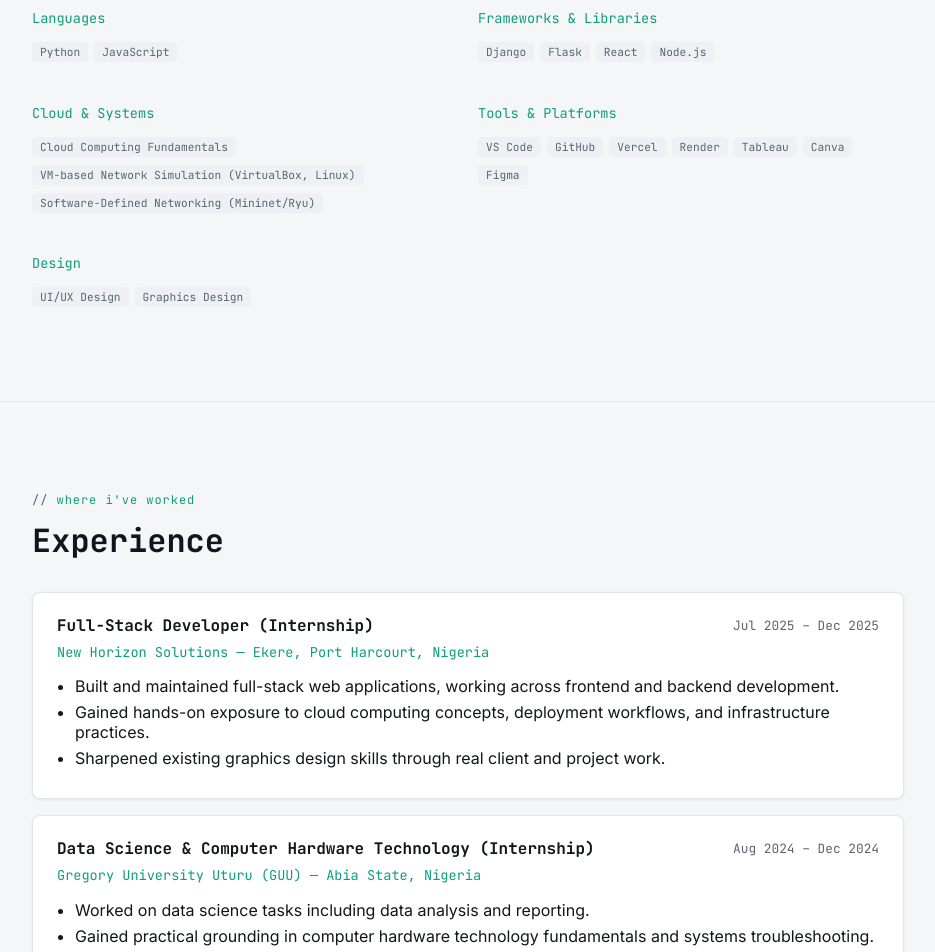
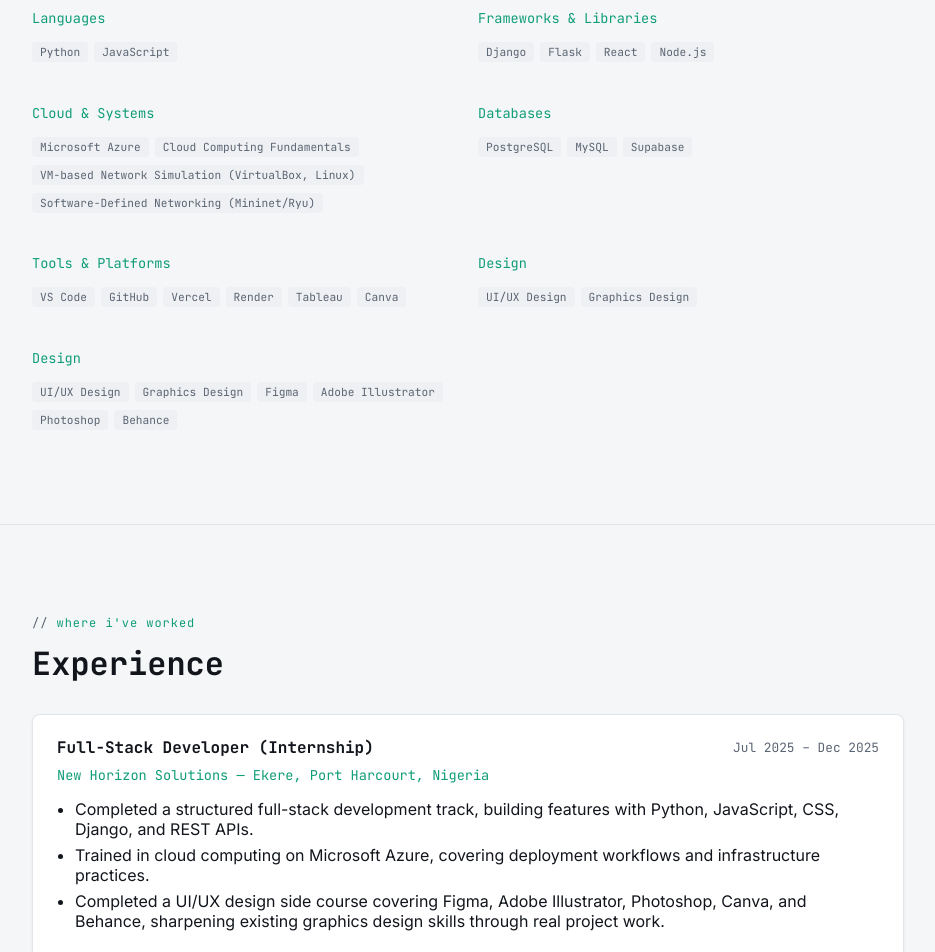
Before and after one commit to Darchis01/Chisom-Portfolio, a React (Vite) app: page / in a window 1280 px wide. Shown: the part 1780-2732 px from the top of the page, without its empty margins (172-1107 px from the left). Built offline with nearby package versions, Linux system fonts and the light colour scheme.

Commit message:
add Azure, databases, design tools; sharpen experience bullets

```diff
--- a/src/data/resume.js
+++ b/src/data/resume.js
@@ -21,15 +21,22 @@ export const skills = [
   },
   {
     category: 'Cloud & Systems',
-    items: ['Cloud Computing Fundamentals', 'VM-based Network Simulation (VirtualBox, Linux)', 'Software-Defined Networking (Mininet/Ryu)'],
+    items: ['Microsoft Azure', 'Cloud Computing Fundamentals', 'VM-based Network Simulation (VirtualBox, Linux)', 'Software-Defined Networking (Mininet/Ryu)'],
   },
   {
+    category: 'Databases',
+    items: ['PostgreSQL', 'MySQL', 'Supabase'],
+  },
+    {
     category: 'Tools & Platforms',
-    items: ['VS Code', 'GitHub', 'Vercel', 'Render', 'Tableau', 'Canva', 'Figma'],
+    items: ['VS Code', 'GitHub', 'Vercel', 'Render', 'Tableau', 'Canva'],
   },
   {
     category: 'Design',
     items: ['UI/UX Design', 'Graphics Design'],
+  },  {
+    category: 'Design',
+    items: ['UI/UX Design', 'Graphics Design', 'Figma', 'Adobe Illustrator', 'Photoshop', 'Behance'],
   },
 ]
 
@@ -40,19 +47,19 @@ export const experience = [
     role: 'Full-Stack Developer (Internship)',
     period: 'Jul 2025 – Dec 2025',
     points: [
-      'Built and maintained full-stack web applications, working across frontend and backend development.',
-      'Gained hands-on exposure to cloud computing concepts, deployment workflows, and infrastructure practices.',
-      'Sharpened existing graphics design skills through real client and project work.',
+      'Completed a structured full-stack development track, building features with Python, JavaScript, CSS, Django, and REST APIs.',
+      'Trained in cloud computing on Microsoft Azure, covering deployment workflows and infrastructure practices.',
+      'Completed a UI/UX design side course covering Figma, Adobe Illustrator, Photoshop, Canva, and Behance, sharpening existing graphics design skills through real project work.',
     ],
   },
   {
     company: 'Gregory University Uturu (GUU)',
     location: 'Abia State, Nigeria',
-    role: 'Data Science & Computer Hardware Technology (Internship)',
+    role: 'Networking & Data Analysis (Internship)',
     period: 'Aug 2024 – Dec 2024',
     points: [
-      'Worked on data science tasks including data analysis and reporting.',
-      'Gained practical grounding in computer hardware technology fundamentals and systems troubleshooting.',
+      'Worked on computer networking fundamentals — hardware coupling/decoupling, building network cables (including twisted-pair), routers, and setting up network connections.',
+      'Performed data analysis on large datasets (e.g. population statistics), cleaning data and producing insights and recommendations using Tableau.',
     ],
   },
 ]
```
